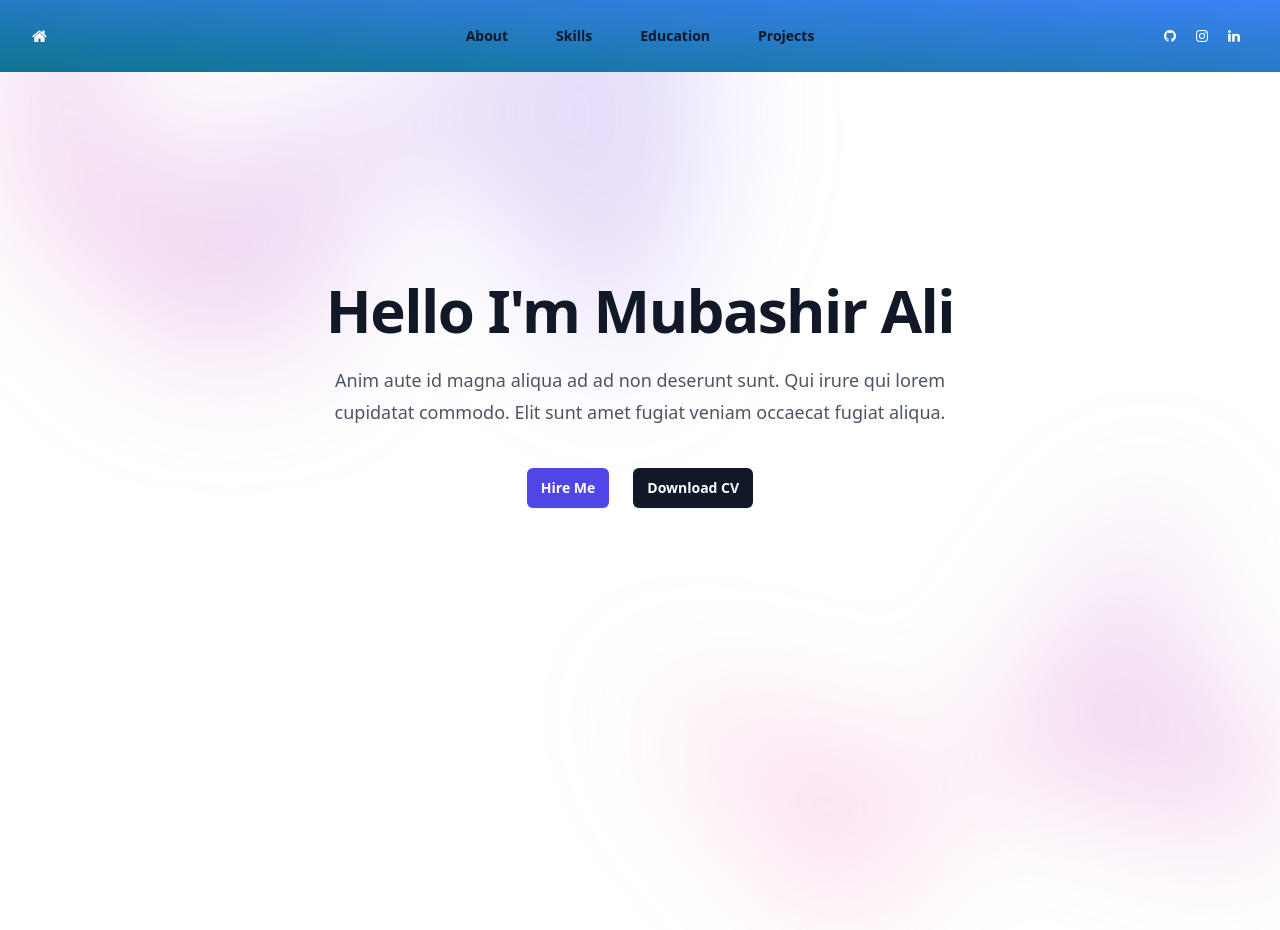
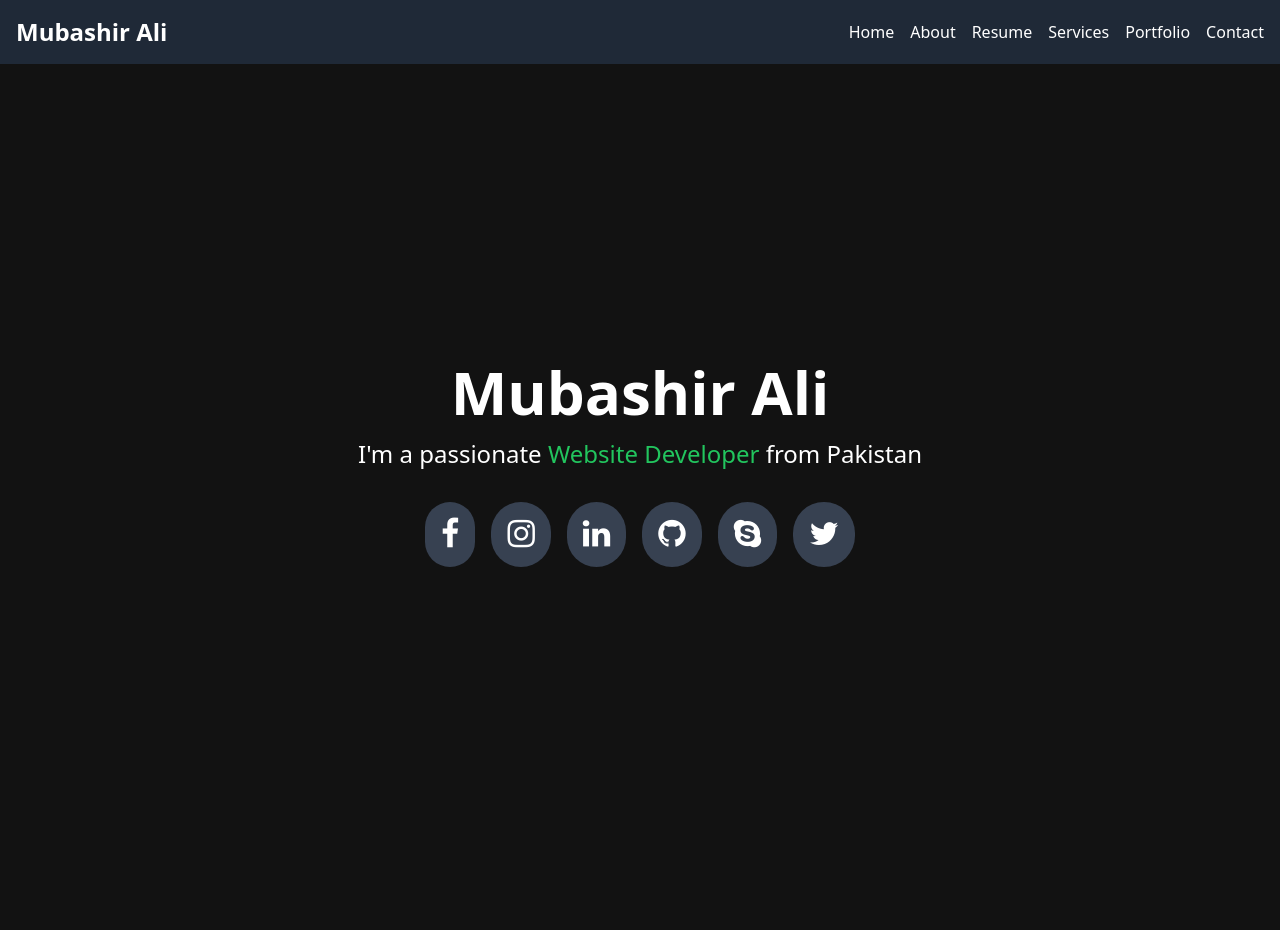
Before and after one commit to mubashir1837/portfolio-html, a plain HTML site: page index.html in a window 1280 px wide. After the commit the page ends 864 px from the top, so only its background shows below. Drawn offline with nearby package versions, Linux system fonts and the light colour scheme.

Commit message:
portfolio

```diff
--- a/index.html
+++ b/index.html
@@ -3,90 +3,85 @@
 <head>
   <meta charset="UTF-8">
   <meta name="viewport" content="width=device-width, initial-scale=1.0">
+  <title>Mubashir Ali - Portfolio</title>
   <script src="https://cdn.tailwindcss.com"></script>
   <link rel="stylesheet" href="https://cdnjs.cloudflare.com/ajax/libs/font-awesome/4.7.0/css/font-awesome.min.css">
-    <title>Document</title>
   <style>
-        @media (max-width: 1024px) {
-            #mobile-menu {
-                display: none;
-            }
-            #mobile-menu-button {
-                display: block;
-            }
-        }
-        @media (min-width: 1025px) {
-            #mobile-menu-button {
-                display: none;
-            }
+    body {
+      background-color: #121212; /* dark background */
     }
   </style>
 </head>
-<body>
-  <div class="bg-white">
-    <header class="absolute inset-x-0 top-0 z-50">
-      <nav class="flex items-center justify-between p-6 lg:px-8 bg-gradient-to-tr from-cyan-700 to-blue-500" aria-label="Global">
-        <div class="flex lg:flex-1">
-          <a href="#" class="-m-1.5 p-1.5">
-            <span class="sr-only">Your Company</span>
-            <i class="fa fa-home text-white"></i>
+<body class="text-white">
+  <!-- Navbar -->
+  <nav class="bg-gray-800 p-4">
+    <div class="container mx-auto flex justify-between items-center">
+      <div class="text-2xl font-bold">
+        Mubashir Ali
+      </div>
+      <div class="hidden md:flex space-x-4">
+        <a href="#" class="hover:text-green-500">Home</a>
+        <a href="#" class="hover:text-green-500">About</a>
+        <a href="#" class="hover:text-green-500">Resume</a>
+        <a href="#" class="hover:text-green-500">Services</a>
+        <a href="#" class="hover:text-green-500">Portfolio</a>
+        <a href="#" class="hover:text-green-500">Contact</a>
+      </div>
+      <div class="md:hidden">
+        <button id="menu-button" class="focus:outline-none">
+          <svg class="w-6 h-6" fill="none" stroke="currentColor" viewBox="0 0 24 24" xmlns="http://www.w3.org/2000/svg">
+            <path stroke-linecap="round" stroke-linejoin="round" stroke-width="2" d="M4 6h16M4 12h16m-7 6h7"></path>
+          </svg>
+        </button>
+      </div>
+    </div>
+    <div id="mobile-menu" class="hidden md:hidden">
+      <a href="#" class="block px-4 py-2 hover:bg-gray-700">Home</a>
+      <a href="#" class="block px-4 py-2 hover:bg-gray-700">About</a>
+      <a href="#" class="block px-4 py-2 hover:bg-gray-700">Resume</a>
+      <a href="#" class="block px-4 py-2 hover:bg-gray-700">Services</a>
+      <a href="#" class="block px-4 py-2 hover:bg-gray-700">Portfolio</a>
+      <a href="#" class="block px-4 py-2 hover:bg-gray-700">Contact</a>
+    </div>
+  </nav>
+
+  <!-- Home Section -->
+  <section class="flex items-center justify-center h-screen">
+    <div class="text-center">
+      <h1 class="text-4xl md:text-6xl font-bold">Mubashir Ali</h1>
+      <p class="text-xl md:text-2xl mt-4">I'm a passionate <span class="text-green-500">Website Developer</span> from Pakistan</p>
+      <div class="mt-8 flex justify-center space-x-4">
+        <a href="#" class="inline-block p-4 bg-gray-700 hover:bg-gray-600 rounded-full">
+          <i class="fa fa-facebook fa-2x"></i>
+        </a>
+        <a href="#" class="inline-block p-4 bg-gray-700 hover:bg-gray-600 rounded-full">
+          <i class="fa fa-instagram fa-2x"></i>
+        </a>
+        <a href="#" class="inline-block p-4 bg-gray-700 hover:bg-gray-600 rounded-full">
+          <i class="fa fa-linkedin fa-2x"></i>
+        </a>
+        <a href="#" class="inline-block p-4 bg-gray-700 hover:bg-gray-600 rounded-full">
+          <i class="fa fa-github fa-2x"></i>
+        </a>
+        <a href="#" class="inline-block p-4 bg-gray-700 hover:bg-gray-600 rounded-full">
+          <i class="fa fa-skype fa-2x"></i>
+        </a>
+        <a href="#" class="inline-block p-4 bg-gray-700 hover:bg-gray-600 rounded-full">
+          <i class="fa fa-twitter fa-2x"></i>
         </a>
       </div>
-        <div class="hidden lg:flex lg:gap-x-12">
-          <a href="#" class="text-sm font-semibold leading-6 text-gray-900">About</a>
-          <a href="#" class="text-sm font-semibold leading-6 text-gray-900">Skills</a>
-          <a href="#" class="text-sm font-semibold leading-6 text-gray-900">Education</a>
-          <a href="#" class="text-sm font-semibold leading-6 text-gray-900">Projects</a>
     </div>
-        <div class="hidden lg:flex lg:flex-1 lg:justify-end gap-x-1">
-          <a href="#" class="text-sm font-semibold leading-6 text-gray-900 mx-2"><span aria-hidden="true"><i class="fa fa-github text-white"></i></span></a>
-          <a href="#" class="text-sm font-semibold leading-6 text-gray-900 mx-2"><span aria-hidden="true"><i class="fa fa-instagram text-white"></i></span></a>
-          <a href="#" class="text-sm font-semibold leading-6 text-gray-900 mx-2"><span aria-hidden="true"><i class="fa fa-linkedin text-white"></i></span></a>
-        </div>
-        <div id="mobile-menu-button" class="lg:hidden">
-          <button type="button" class="text-white" onclick="document.getElementById('mobile-menu').classList.toggle('hidden')">
-            <i class="fa fa-bars"></i>
-          </button>
-        </div>
-      </nav>
-      <div id="mobile-menu" class="hidden bg-gradient-to-tr from-cyan-700 to-blue-500 p-6 lg:hidden">
-        <a href="#" class="block text-sm font-semibold leading-6 text-gray-900 mb-4">About</a>
-        <a href="#" class="block text-sm font-semibold leading-6 text-gray-900 mb-4">Skills</a>
-        <a href="#" class="block text-sm font-semibold leading-6 text-gray-900 mb-4">Education</a>
-        <a href="#" class="block text-sm font-semibold leading-6 text-gray-900 mb-4">Projects</a>
-        <div class="flex justify-end gap-x-1">
-          <a href="#" class="text-sm font-semibold leading-6 text-gray-900 mx-2"><span aria-hidden="true"><i class="fa fa-github text-white"></i></span></a>
-          <a href="#" class="text-sm font-semibold leading-6 text-gray-900 mx-2"><span aria-hidden="true"><i class="fa fa-instagram text-white"></i></span></a>
-          <a href="#" class="text-sm font-semibold leading-6 text-gray-900 mx-2"><span aria-hidden="true"><i class="fa fa-linkedin text-white"></i></span></a>
-        </div>
-      </div>
-    </header>
-
-    <div class="relative isolate px-6 pt-14 lg:px-8">
-      <div class="absolute inset-x-0 -top-40 -z-10 transform-gpu overflow-hidden blur-3xl sm:-top-80" aria-hidden="true">
-        <div class="relative left-[calc(50%-11rem)] aspect-[1155/678] w-[36.125rem] -translate-x-1/2 rotate-[30deg] bg-gradient-to-tr from-[#ff80b5] to-[#9089fc] opacity-30 sm:left-[calc(50%-30rem)] sm:w-[72.1875rem]" style="clip-path: polygon(74.1% 44.1%, 100% 61.6%, 97.5% 26.9%, 85.5% 0.1%, 80.7% 2%, 72.5% 32.5%, 60.2% 62.4%, 52.4% 68.1%, 47.5% 58.3%, 45.2% 34.5%, 27.5% 76.7%, 0.1% 64.9%, 17.9% 100%, 27.6% 76.8%, 76.1% 97.7%, 74.1% 44.1%)"></div>
-      </div>
-      <div class="mx-auto max-w-2xl py-32 sm:py-48 lg:py-56">
-        <div class="text-center">
-          <h1 class="text-4xl font-bold tracking-tight text-gray-900 sm:text-6xl">Hello I'm Mubashir Ali</h1>
-          <p class="mt-6 text-lg leading-8 text-gray-600">Anim aute id magna aliqua ad ad non deserunt sunt. Qui irure qui lorem cupidatat commodo. Elit sunt amet fugiat veniam occaecat fugiat aliqua.</p>
-          <div class="mt-10 flex flex-col sm:flex-row items-center justify-center gap-x-6 gap-y-4 sm:gap-y-0">
-            <a href="#" class="rounded-md bg-indigo-600 px-3.5 py-2.5 text-sm font-semibold text-white shadow-sm hover:bg-indigo-500 focus-visible:outline focus-visible:outline-2 focus-visible:outline-offset-2 focus-visible:outline-indigo-600">Hire Me</a>
-            <a href="cv.pdf" class="rounded-md bg-gray-900 px-3.5 py-2.5 text-sm font-semibold text-white shadow-sm hover:bg-gray-700 focus-visible:outline focus-visible:outline-2 focus-visible:outline-offset-2 focus-visible:outline-gray-900">Download CV</a>
-          </div>
-        </div>
-      </div>
-      <div class="absolute inset-x-0 top-[calc(100%-13rem)] -z-10 transform-gpu overflow-hidden blur-3xl sm:top-[calc(100%-30rem)]" aria-hidden="true">
-        <div class="relative left-[calc(50%+3rem)] aspect-[1155/678] w-[36.125rem] -translate-x-1/2 bg-gradient-to-tr from-[#ff80b5] to-[#9089fc] opacity-30 sm:left-[calc(50%+36rem)] sm:w-[72.1875rem]" style="clip-path: polygon(74.1% 44.1%, 100% 61.6%, 97.5% 26.9%, 85.5% 0.1%, 80.7% 2%, 72.5% 32.5%, 60.2% 62.4%, 52.4% 68.1%, 47.5% 58.3%, 45.2% 34.5%, 27.5% 76.7%, 0.1% 64.9%, 17.9% 100%, 27.6% 76.8%, 76.1% 97.7%, 74.1% 44.1%)"></div>
-      </div>
-    </div>
-  </div>
+  </section>
 
   <script>
-      function toggleMobileMenu() {
-        const menu = document.getElementById('mobile-menu');
-        menu.classList.toggle('hidden');
+    document.getElementById('menu-button').addEventListener('click', function() {
+      var menu = document.getElementById('mobile-menu');
+      if (menu.classList.contains('hidden')) {
+        menu.classList.remove('hidden');
+      } else {
+        menu.classList.add('hidden');
       }
+    });
   </script>
 </body>
 </html>
```
Lines whose indentation alone changed are shown as unchanged.
